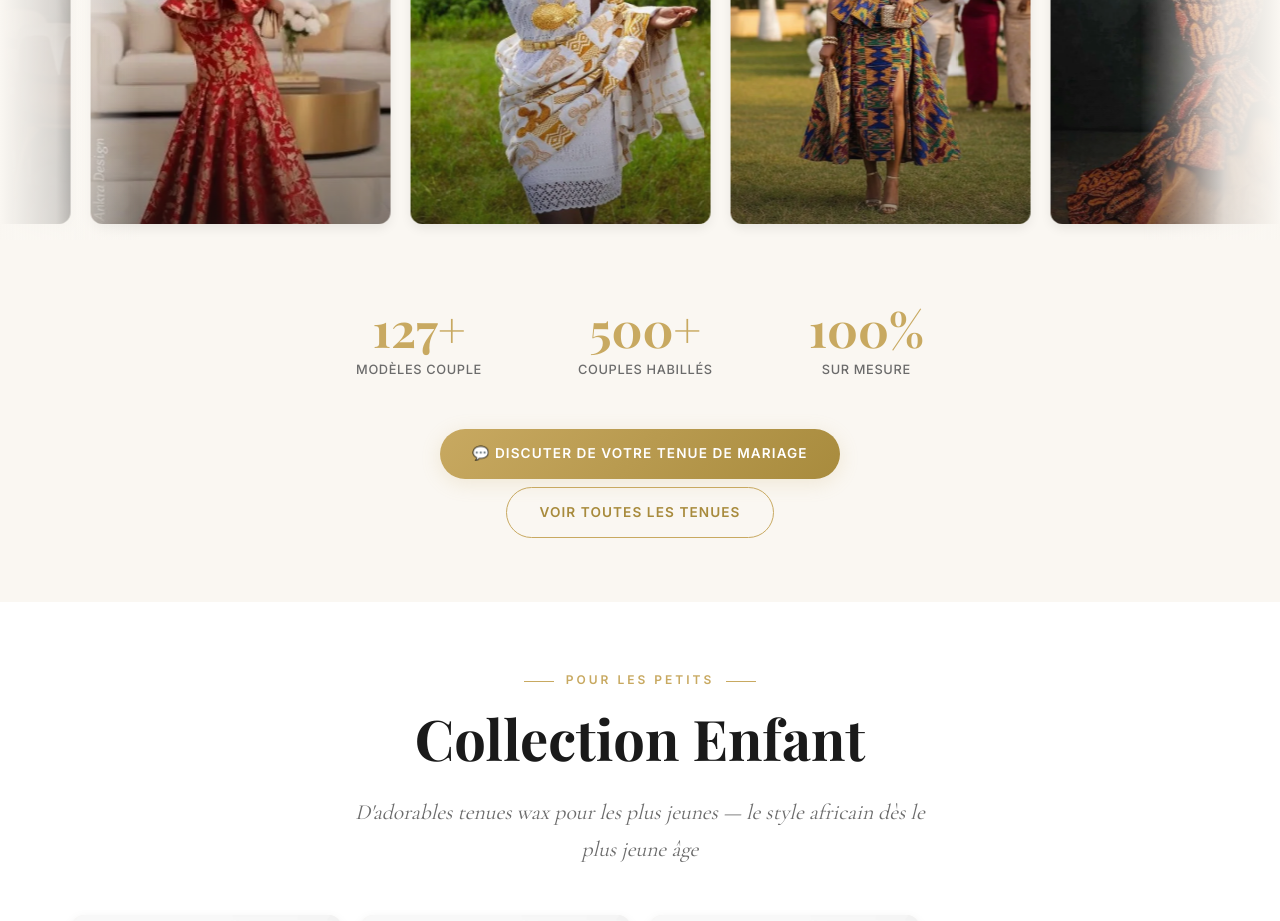
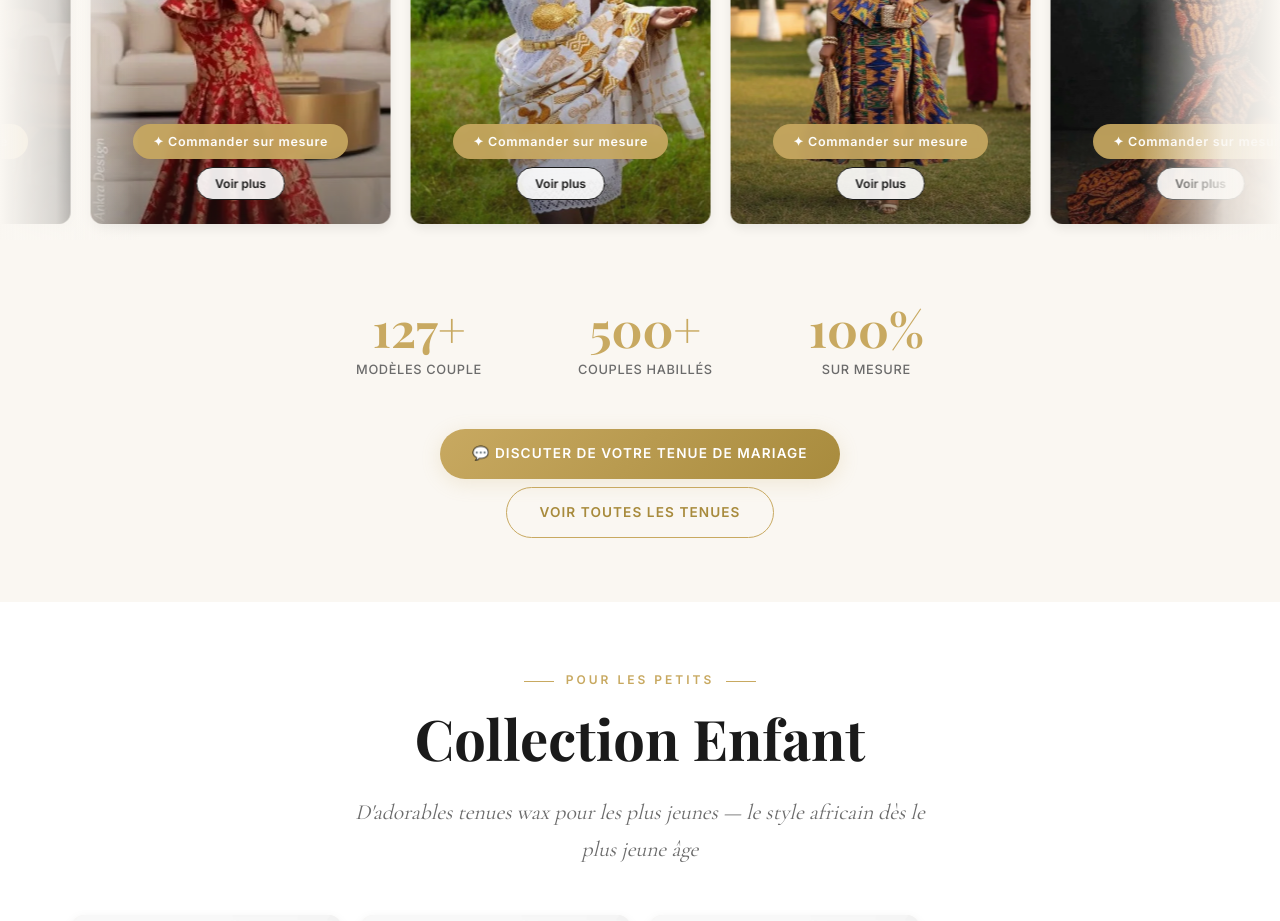
Before and after one commit to MatricxConsulting/pristyle, a Next.js app in the folder site/: page / in a window 1280 px wide. Shown: the part 4000-4921 px from the top of the page. Built offline with nearby package versions, Linux system fonts and the light colour scheme; no server answers; the database is empty.

Commit message:
Ajout de boutons "Commander sur mesure" et "Voir plus" dans le carrousel de mariage, avec des styles améliorés pour une meilleure interface utilisateur et une gestion des événements optimisée pour les appareils tactiles.

```diff
--- a/site/app/components/MarriageSection/MarriageCarousel.js
+++ b/site/app/components/MarriageSection/MarriageCarousel.js
@@ -2,21 +2,16 @@
 
 import { useState, useEffect, useRef } from "react";
 import Image from "next/image";
+import dynamic from "next/dynamic";
 import styles from "./MarriageSection.module.css";
 
-const SPEED = 83;          // px/s — identique à l'animation CSS originale (192s)
+const ProductModal = dynamic(
+  () => import("../ProductModal/ProductModal"),
+  { ssr: false }
+);
+
+const SPEED = 83;          // px/s
 const RESUME_DELAY = 5000; // ms avant reprise auto après drag
-
-const WA_NUMBER = process.env.NEXT_PUBLIC_WHATSAPP_NUMBER;
-const SITE_URL = process.env.NEXT_PUBLIC_SITE_URL || 'https://pristyle.vercel.app';
-const STORAGE_PREFIX = process.env.NEXT_PUBLIC_SUPABASE_URL + '/storage/v1/object/public/catalog-media/';
-
-function buildWaLink(imageSrc) {
-  const imagePath = imageSrc.startsWith(STORAGE_PREFIX) ? imageSrc.slice(STORAGE_PREFIX.length) : imageSrc;
-  const shareUrl = `${SITE_URL}/p/${imagePath}`;
-  const msg = `Bonjour, je suis intéressé(e) par ce modèle de tenue mariage PriStyle : ${shareUrl}`;
-  return `https://wa.me/${WA_NUMBER}?text=${encodeURIComponent(msg)}`;
-}
 
 function shuffleAndPick(arr, count) {
   const copy = [...arr];
@@ -30,10 +25,12 @@ function shuffleAndPick(arr, count) {
 export default function MarriageCarousel({ allImages }) {
   const [items, setItems] = useState([]);
   const [grabbing, setGrabbing] = useState(false);
+  const [modalSrc, setModalSrc] = useState(null);
 
   const trackRef = useRef(null);
   const posRef = useRef(0);
   const isDraggingRef = useRef(false);
+  const isPointerDownRef = useRef(false);
   const dragStartXRef = useRef(0);
   const dragStartPosRef = useRef(0);
   const hasDraggedRef = useRef(false);
@@ -73,6 +70,7 @@ export default function MarriageCarousel({ allImages }) {
   }, [items]);
 
   function onPointerDown(e) {
+    isPointerDownRef.current = true;
     isDraggingRef.current = true;
     hasDraggedRef.current = false;
     setGrabbing(true);
@@ -83,9 +81,9 @@ export default function MarriageCarousel({ allImages }) {
   }
 
   function onPointerMove(e) {
-    if (!isDraggingRef.current) return;
+    if (!isPointerDownRef.current) return;
     const dx = e.clientX - dragStartXRef.current;
-    if (Math.abs(dx) > 3) hasDraggedRef.current = true;
+    if (Math.abs(dx) > 8) hasDraggedRef.current = true;
     let newPos = dragStartPosRef.current - dx;
     const track = trackRef.current;
     if (track) {
@@ -97,19 +95,18 @@ export default function MarriageCarousel({ allImages }) {
   }
 
   function onPointerUp() {
-    if (!isDraggingRef.current) return;
+    if (!isPointerDownRef.current) return;
+    isPointerDownRef.current = false;
     setGrabbing(false);
     clearTimeout(resumeTimerRef.current);
-    resumeTimerRef.current = setTimeout(() => {
+    if (hasDraggedRef.current) {
+      resumeTimerRef.current = setTimeout(() => {
+        isDraggingRef.current = false;
+      }, RESUME_DELAY);
+    } else {
       isDraggingRef.current = false;
-    }, RESUME_DELAY);
-  }
-
-  function onClickCapture(e) {
-    if (hasDraggedRef.current) {
-      e.preventDefault();
-      e.stopPropagation();
     }
+    hasDraggedRef.current = false;
   }
 
   if (items.length === 0) {
@@ -117,13 +114,13 @@ export default function MarriageCarousel({ allImages }) {
   }
 
   return (
+    <>
     <div
       className={`${styles.carouselOuter}${grabbing ? ` ${styles.grabbing}` : ""}`}
       onPointerDown={onPointerDown}
       onPointerMove={onPointerMove}
       onPointerUp={onPointerUp}
       onPointerCancel={onPointerUp}
-      onClickCapture={onClickCapture}
       style={{ touchAction: "pan-y" }}
     >
       <div ref={trackRef} className={styles.carouselTrack}>
@@ -140,18 +137,38 @@ export default function MarriageCarousel({ allImages }) {
             {img.isBestSeller && (
               <span className={styles.goldBadge}>Best-seller</span>
             )}
-            <a
-              href={buildWaLink(img.src)}
-              target="_blank"
-              rel="noopener noreferrer"
-              className={styles.marriageCta}
-              onClick={(e) => e.stopPropagation()}
-            >
-              ✦ Commander sur mesure
-            </a>
+            <div className={styles.marriageCtaGroup}>
+              <button
+                className={styles.marriageCta}
+                type="button"
+                onPointerDown={e => e.stopPropagation()}
+                onClick={(e) => {
+                  e.stopPropagation();
+                  setModalSrc(img.src);
+                }}
+              >
+                ✦ Commander sur mesure
+              </button>
+              <button
+                className={styles.marriageVoirPlusBtn}
+                type="button"
+                onPointerDown={e => e.stopPropagation()}
+                onClick={(e) => {
+                  e.stopPropagation();
+                  setModalSrc(img.src);
+                }}
+              >
+                Voir plus
+              </button>
+            </div>
           </div>
         ))}
       </div>
     </div>
+
+    {modalSrc && (
+      <ProductModal src={modalSrc} onClose={() => setModalSrc(null)} />
+    )}
+    </>
   );
 }
--- a/site/app/components/MarriageSection/MarriageSection.module.css
+++ b/site/app/components/MarriageSection/MarriageSection.module.css
@@ -134,12 +134,6 @@
 }
 
 .marriageCta {
-  position: absolute;
-  bottom: var(--space-lg);
-  left: 50%;
-  transform: translateX(-50%) translateY(12px);
-  opacity: 0;
-  z-index: 3;
   white-space: nowrap;
   background: rgba(200, 169, 97, 0.92);
   color: #fff;
@@ -148,15 +142,55 @@
   letter-spacing: 0.06em;
   padding: 10px 20px;
   border-radius: var(--radius-full);
-  text-decoration: none;
+  border: none;
+  cursor: pointer;
   transition: opacity 0.3s ease, transform 0.3s ease;
   -webkit-backdrop-filter: blur(4px);
   backdrop-filter: blur(4px);
+  transform: translateY(10px);
+  opacity: 0;
 }
 
-.marriageCard:hover .marriageCta {
+.marriageVoirPlusBtn {
+  white-space: nowrap;
+  background: rgba(255, 255, 255, 0.9);
+  color: #1a1a1a;
+  border: 1.5px solid #1a1a1a;
+  font-size: 0.75rem;
+  font-weight: 600;
+  padding: 8px 18px;
+  border-radius: var(--radius-full);
+  cursor: pointer;
+  transition: opacity 0.3s ease, transform 0.3s ease;
+  transform: translateY(10px);
+  opacity: 0;
+}
+
+.marriageCtaGroup {
+  position: absolute;
+  bottom: var(--space-lg);
+  left: 50%;
+  transform: translateX(-50%);
+  z-index: 3;
+  display: flex;
+  flex-direction: column;
+  align-items: center;
+  gap: 8px;
+}
+
+.marriageCard:hover .marriageCta,
+.marriageCard:hover .marriageVoirPlusBtn {
   opacity: 1;
-  transform: translateX(-50%) translateY(0);
+  transform: translateY(0);
+}
+
+/* Sur les écrans tactiles (mobiles/tablettes), boutons toujours visibles */
+@media (hover: none) {
+  .marriageCta,
+  .marriageVoirPlusBtn {
+    opacity: 1;
+    transform: translateY(0);
+  }
 }
 
 /* ===== STATS ===== */
```
